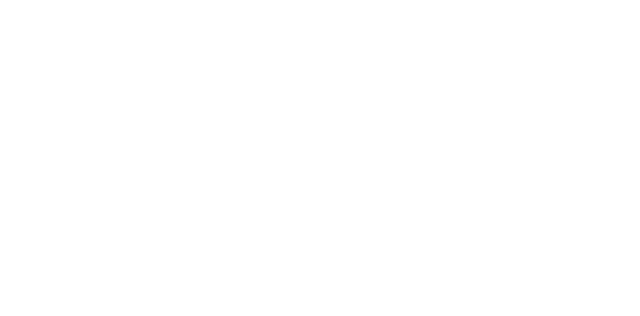
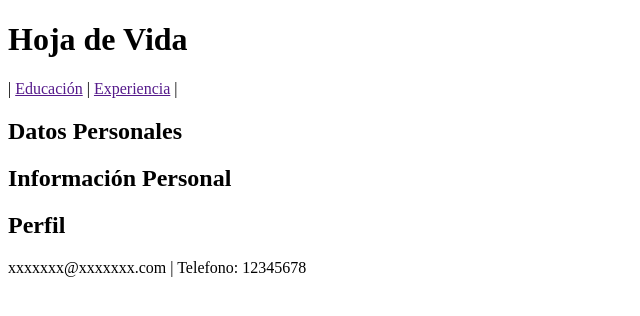
Before and after one commit to SEAC94/ProjectResume, a plain HTML site: page index.html in a window 1280 px wide. Shown: the whole page, without its empty margins (0-640 px from the left). Drawn offline with Linux system fonts and the light colour scheme.

Commit message:
Update index.html

```diff
--- a/index.html
+++ b/index.html
@@ -5,14 +5,27 @@
 <meta name="viewport" content="width=device-width, user-scalable=no">
 <meta name="Author" content="Samuel Ayala">
 <meta name="description" content="Hoja de Vida">
-<title></title>
+<title>Hoja de Vida</title>
 </head>
+<h1>Hoja de Vida</h1>
+<body>
+<p>  |  <a href="">Educación</a>  |  <a href="">Experiencia</a>  |  </p>
+<h2>Datos Personales</h2>
 
-<body>
+
+
+<h2>Información Personal</h2>
+
+
+
+<h2>Perfil</h2>
+
+
+
 
 </body>
 
 <footer>
-
+<p> xxxxxxx@xxxxxxx.com  |  Telefono: 12345678 </p>
 </footer>
 </html>
```
